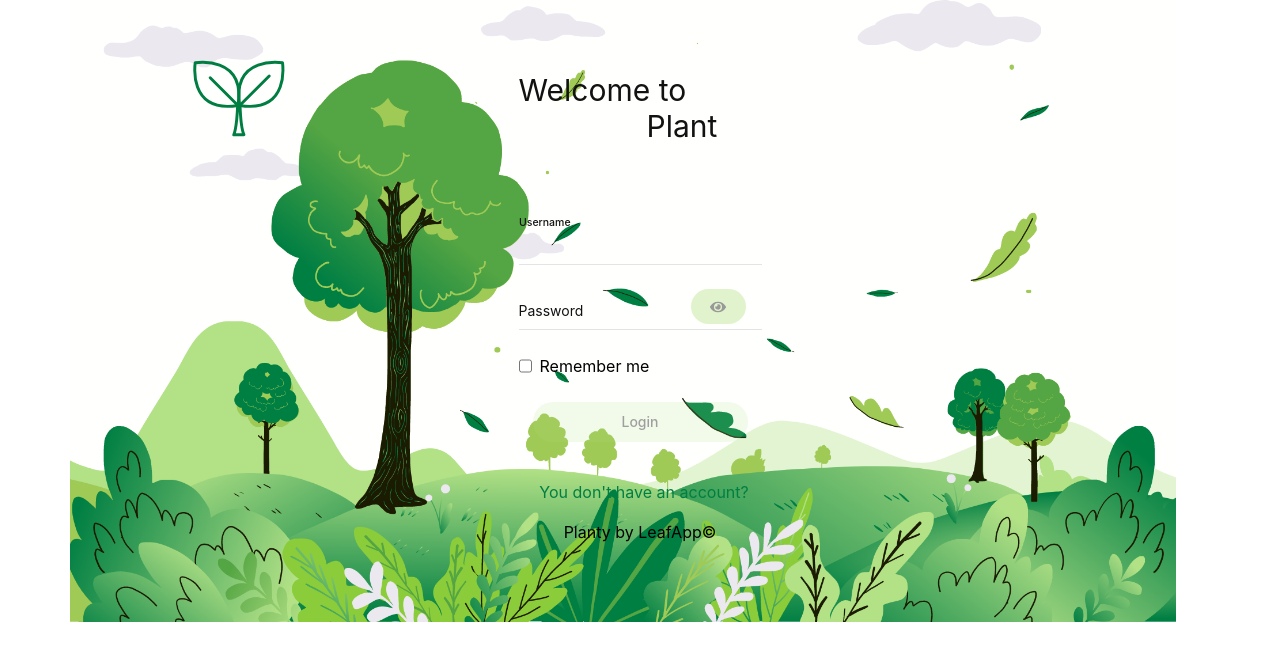
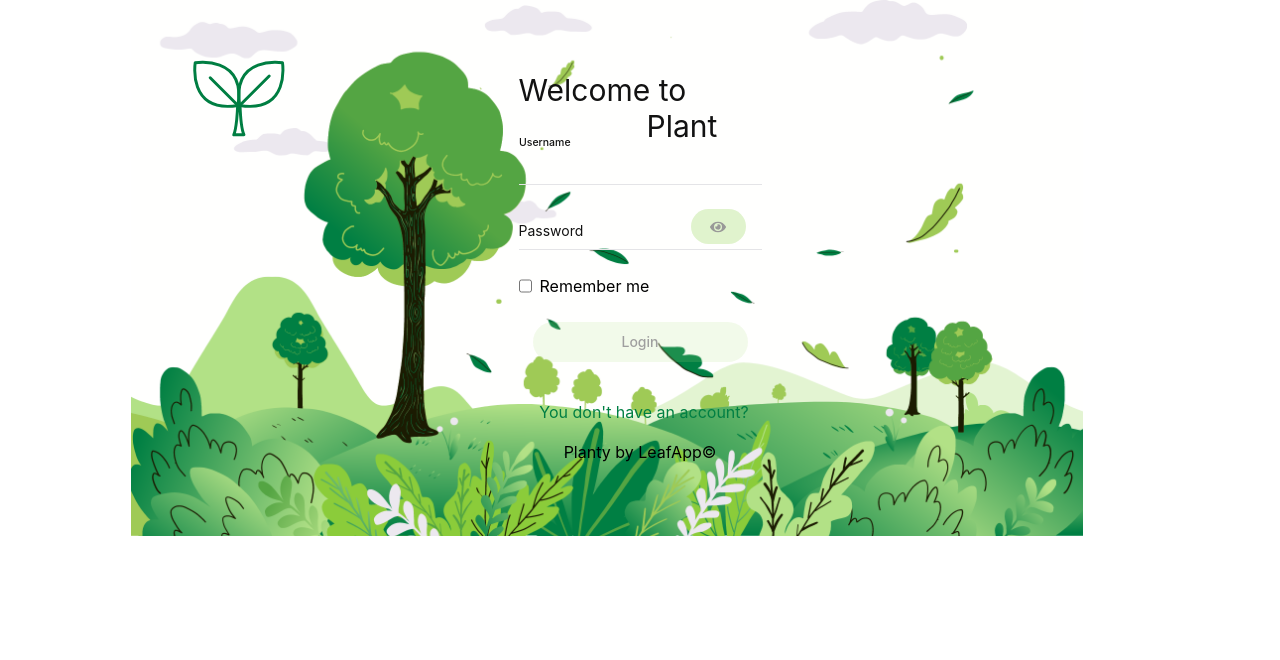
Before and after one commit to krabandicoot/Planty_Becode, a React (Vite) app in the folder app/client/: page /signin in a window 1280 px wide. Shown: the top 660 px of the page. Built offline with nearby package versions, Linux system fonts and the light colour scheme.

Commit message:
css/ tailwind title

```diff
--- a/app/client/index.html
+++ b/app/client/index.html
@@ -8,8 +8,8 @@
   <title>Planty</title>
 </head>
 
-<body class="">
-  <div id="root" class=""></div>
+<body>
+  <div id="root"></div>
   <script type="module" src="/src/main.jsx"></script>
 </body>
 
--- a/app/client/src/components/Header.jsx
+++ b/app/client/src/components/Header.jsx
@@ -7,17 +7,23 @@ import useAuth from "../hooks/useAuth";
 export function Header() {
   const { auth } = useAuth();
   return (
-    <header className="header text-xs flex justify-between mb-10">
-      {/* Logo */}
+    <header className="header text-xs flex justify-between mb-4">
+      {/* Logo + redirects*/}
       <div className="header__logo flex">
-        <p>Plant</p>
-        <Lottie className="container__title-logo absolute w-[45px] left-[35px] top-[10px]" animationData={animationData} loop={false} />
+        <Link to="/map">
+          <p>Plant</p>
+          <Lottie className="container__title-logo absolute w-[45px] left-[35px] top-[10px]" animationData={animationData} loop={false} />
+        </Link>
       </div>
+
+      {/* User */}
       <div className="header__user flex gap-3">
-        {/* User */}
-        <div className="header__user--name items-center flex gap-1">
-          <p><AiOutlineUser />  </p>
-          <Link to="/account">{auth}</Link>
+        {/* Username + redirect */}
+        <div className="header__user--name">
+          <Link to="/account" className="items-center flex gap-1">
+            <p><AiOutlineUser /></p>
+            <p>{auth}</p>
+          </Link>
         </div>
         {/* Score */}
         <div className="header__user--score flex gap-1">
@@ -26,6 +32,6 @@ export function Header() {
         </div>
       </div>
 
-    </header>
+    </header >
   );
 }
--- a/app/client/src/components/Layout.jsx
+++ b/app/client/src/components/Layout.jsx
@@ -2,7 +2,7 @@ import { Outlet } from "react-router-dom";
 
 export function Layout() {
     return (
-        <main className="App max-h-screen">
+        <main className="App max-h-screen max-w-screen m-8">
             <Outlet />
         </main >
     )
--- a/app/client/src/components/Title.jsx
+++ b/app/client/src/components/Title.jsx
@@ -5,7 +5,7 @@ import animationData from '../lotties/logo-Planty.json';
 export function Title() {
 
   return (
-    <div className="container__title max-w-[300px] pt-10 pb-20">
+    <section className="container__title max-w-[300px] pt-[40px]">
       <Link to="/">
         <h1 className="text-3xl top-10 flex flex-col text-left">
           <span>Welcome to</span>
@@ -13,6 +13,6 @@ export function Title() {
           <Lottie className="container__title-logo absolute w-[150px] top-[20px] left-[145px]" animationData={animationData} loop={false} />
         </h1>
       </Link>
-    </div >
+    </section >
   );
 }
--- a/app/client/src/index.css
+++ b/app/client/src/index.css
@@ -23,7 +23,6 @@ a:hover {
 }
 
 body {
-  padding: 2rem;
     place-items: center;
     min-width: 320px;
     max-height: 100vh;
@@ -256,9 +255,11 @@ button:focus-visible {
         transform: scale(1);
         opacity: 0.3;
     }
+
     50% {
         opacity: 0.1;
     }
+
     100% {
         opacity: 0;
         border-width: 0;
@@ -270,12 +271,15 @@ button:focus-visible {
     0% {
         transform: scale(1);
     }
+
     25% {
         transform: scale(0.8);
     }
+
     50% {
         transform: scale(1);
     }
+
     100% {
         transform: scale(1);
     }
```
Lines whose indentation alone changed are shown as unchanged.
